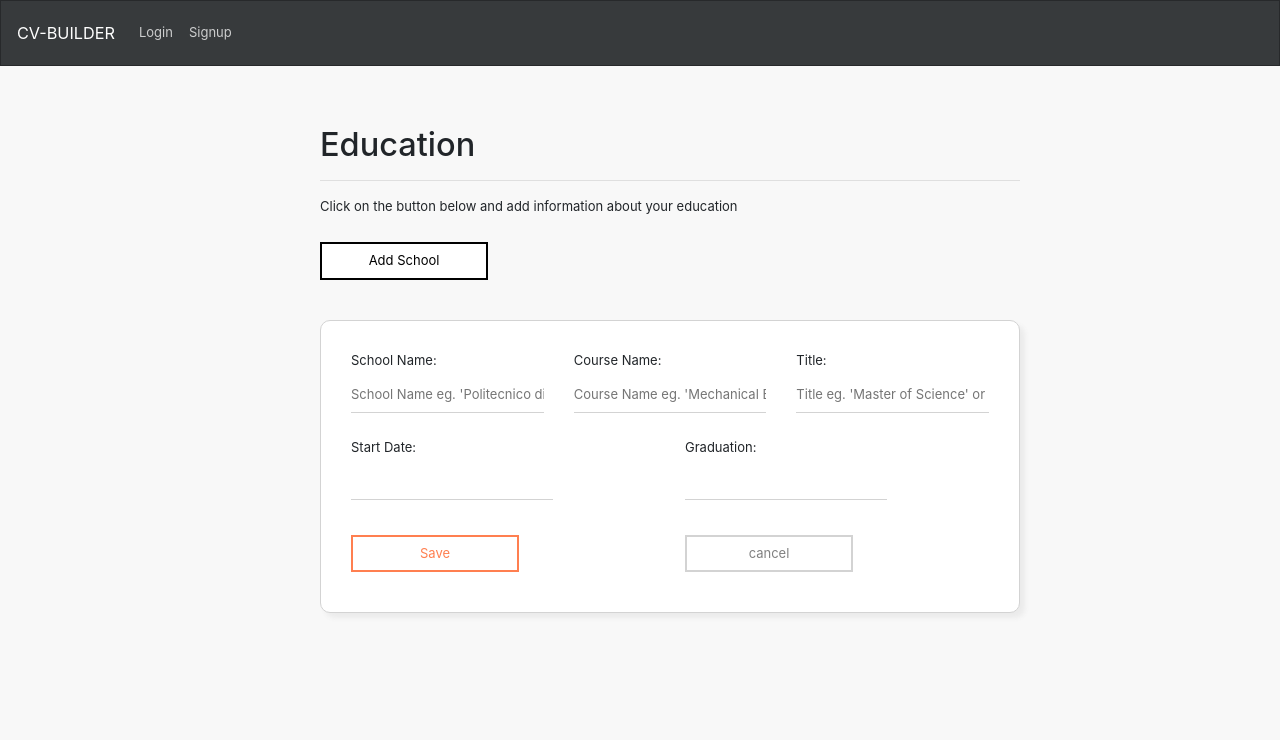
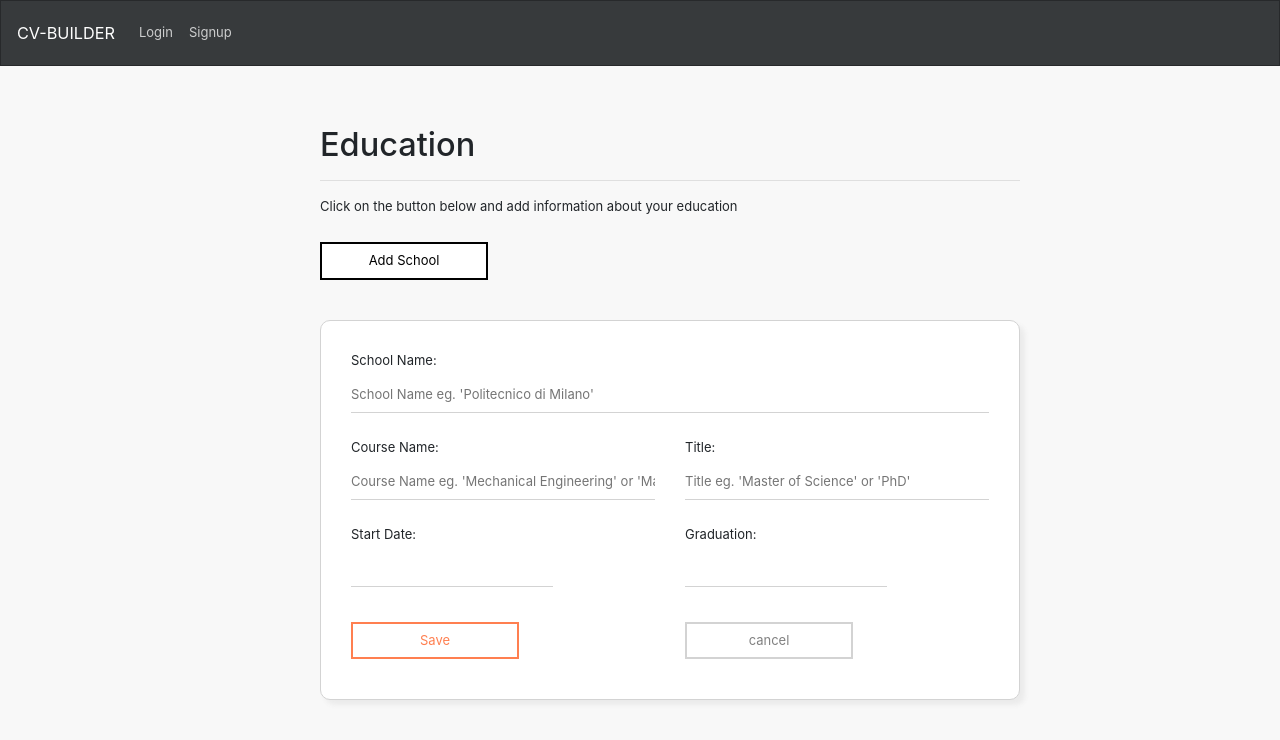
Before and after one commit to ChristopherZinger/CV-Builder-Frontend, a React (Create React App) app: page /education in a window 1280 px wide. Both pictures are taken after a click on the button "Add School". Shown: the top 740 px of the page. Built offline with nearby package versions, Linux system fonts and the light colour scheme; no server answers.

Commit message:
Update page layout

```diff
--- a/src/components/Education/EducationContainer/EducationContainer.js
+++ b/src/components/Education/EducationContainer/EducationContainer.js
@@ -43,6 +43,8 @@ const EducationCard = props => {
         <div>
             <div className="row">
                 <div className="col"><h4>{props.data.school}</h4></div>
+            </div>
+            <div className="row">
                 <div className="col"><h4>{props.data.title}</h4></div>
                 <div className="col"><h4>{props.data.course}</h4></div>
             </div>
--- a/src/components/Education/EducationForm/EducationForm.js
+++ b/src/components/Education/EducationForm/EducationForm.js
@@ -72,7 +72,8 @@ class EducationForm extends React.Component {
                                 onChange={this.handleChange} name="school"
                                 placeholder="School Name eg. 'Politecnico di Milano' " required />
                         </div>
-
+                    </div>
+                    <div className="row">
                         <div className="col">
                             <label htmlFor="course" >Course Name:</label>
                             <input type="text" value={this.state.course}
```
